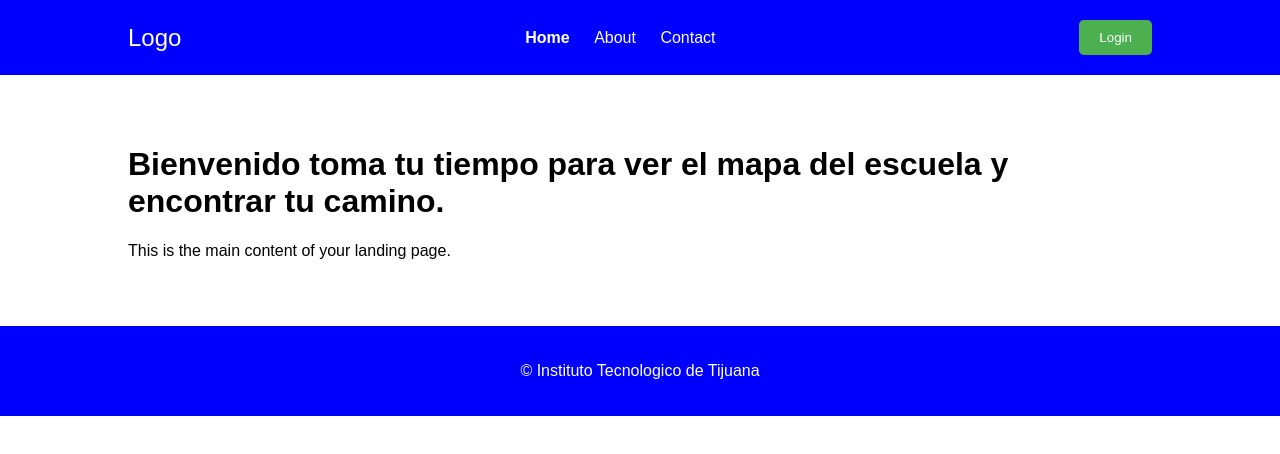
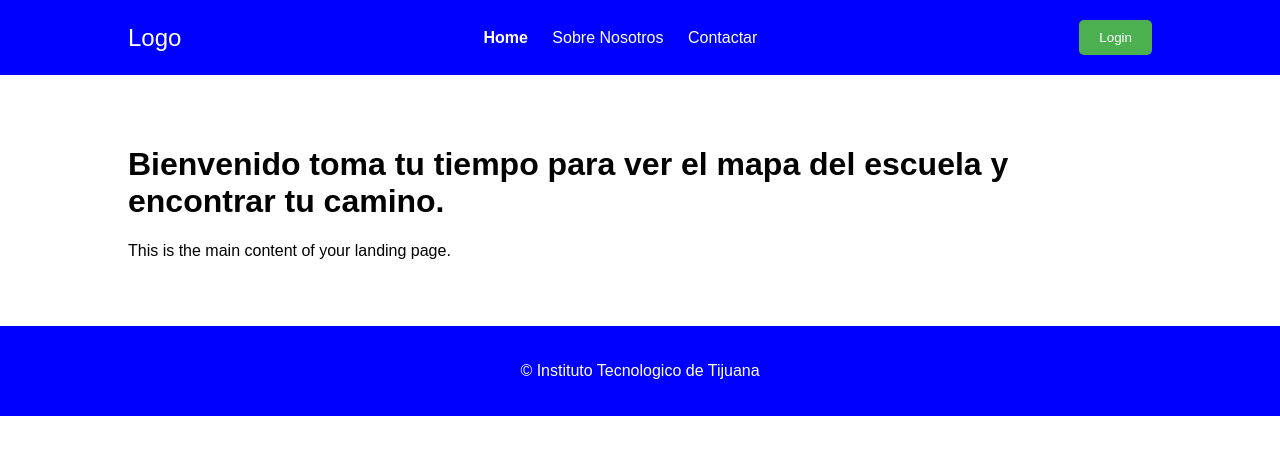
Before and after one commit to Mint2D/basic-page, a website built with Vite: page index.html in a window 1280 px wide. Built offline with nearby package versions, Linux system fonts and the light colour scheme.

Commit message:
Update index.html

```diff
--- a/index.html
+++ b/index.html
@@ -13,8 +13,8 @@
       <nav>
         <ul>
           <li><a href="#" class="active">Home</a></li>
-          <li><a href="#">About</a></li>
-          <li><a href="#">Contact</a></li>
+          <li><a href="#">Sobre Nosotros</a></li>
+          <li><a href="#">Contactar</a></li>
         </ul>
       </nav>
       <button id="loginBtn">Login</button>
```
